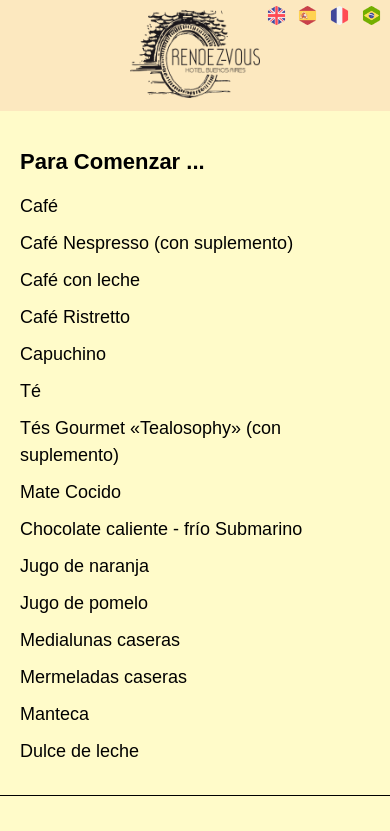
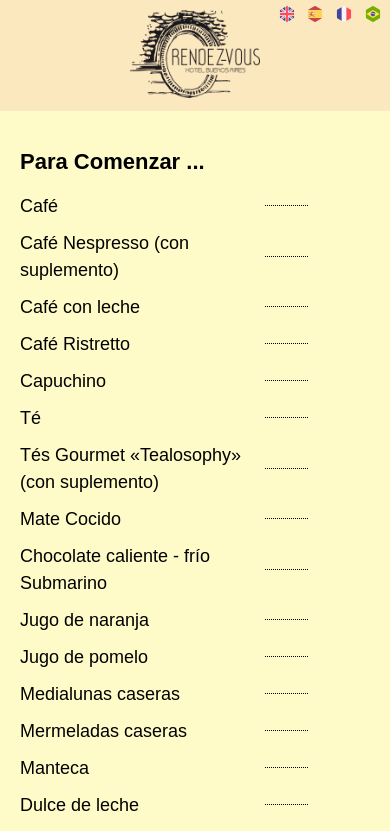
Before and after one commit to leandromunioz/Rendez-vous, a plain HTML site: page index.html in a window 390 px wide. Shown: the top 831 px of the page. Drawn offline with Linux system fonts and the light colour scheme; a web font is replaced by a local one.

Commit message:
Add files via upload

```diff
--- a/css/styles.css
+++ b/css/styles.css
@@ -115,6 +115,26 @@ h2{
     margin-bottom: 1rem;
     font-size: 1.8rem;
     line-height: 1.5;
+    display: flex;
+    justify-content: space-between;
+    position: relative;
+    padding-right: 10rem; /* Espacio para el precio */
+}
+
+.menu__item::after {
+    content: '';
+    position: absolute;
+    left: 40%;
+    bottom: 50%;
+    width: calc(60% - 10rem); /* Ajustar según el espacio del precio */
+    border-bottom: 1px dotted #000;
+}
+
+.menu__item span {
+    position: absolute;
+    right: 0;
+    bottom: 0;
+    font-size: 1.6rem;
 }
 
 /* Estilos del Footer */
@@ -140,43 +160,18 @@ h2{
 }
 
 /* Estilos Responsivos para Celulares y Tablets */
-@media screen and (max-width: 768px) {
-    .header__logo img {
-        max-width: 13rem;
-    }
 
 
-}
+@media (max-width: 1500px) {
 
-@media screen and (max-width: 480px) {
-    .header__nav {
-        top: 0.5rem;
-        right: 0.5rem;
-    }
+    .menu__item::after {
 
-    .nav__flag {
-        width: 1.6rem;
-        height: 1.6rem;
-    }
+        left: 45%;
+        width: calc(50% - 5rem); /* Ajustar según el espacio del precio */
 
-    .nav__flag-button {
-        margin-right: -0.2rem;
-    }
-
-    .flag-tooltip {
-        bottom: auto;
-        top: 100%;
-    }
-
-
-    .footer__page-number {
-        font-size: 1.2rem;
     }
 }
 
-
-
-/* Estilos Responsivos para dispositivos pequeños */
 @media screen and (max-width: 768px) {
     .menu {
         flex-direction: column;
@@ -211,4 +206,51 @@ h2{
     .footer__page-number {
         font-size: 1.2rem; /* 12px */
     }
+
+    .header__logo img {
+        max-width: 13rem;
+    }
+
+    .menu__item::after {
+
+        left: 65%;
+        width: calc(40% - 8rem); /* Ajustar según el espacio del precio */
+
+    }
+
 }
+
+
+@media screen and (max-width: 480px) {
+    .header__nav {
+        top: 0.5rem;
+        right: 0.5rem;
+    }
+
+    .nav__flag {
+        width: 1.6rem;
+        height: 1.6rem;
+    }
+
+    .nav__flag-button {
+        margin-right: -0.2rem;
+    }
+
+    .flag-tooltip {
+        bottom: auto;
+        top: 100%;
+    }
+
+
+    .footer__page-number {
+        font-size: 1.2rem;
+    }
+
+    .menu__item::after {
+
+        left: 70%;
+        width: calc(35% - 8rem); /* Ajustar según el espacio del precio */
+
+    }
+
+}
```
